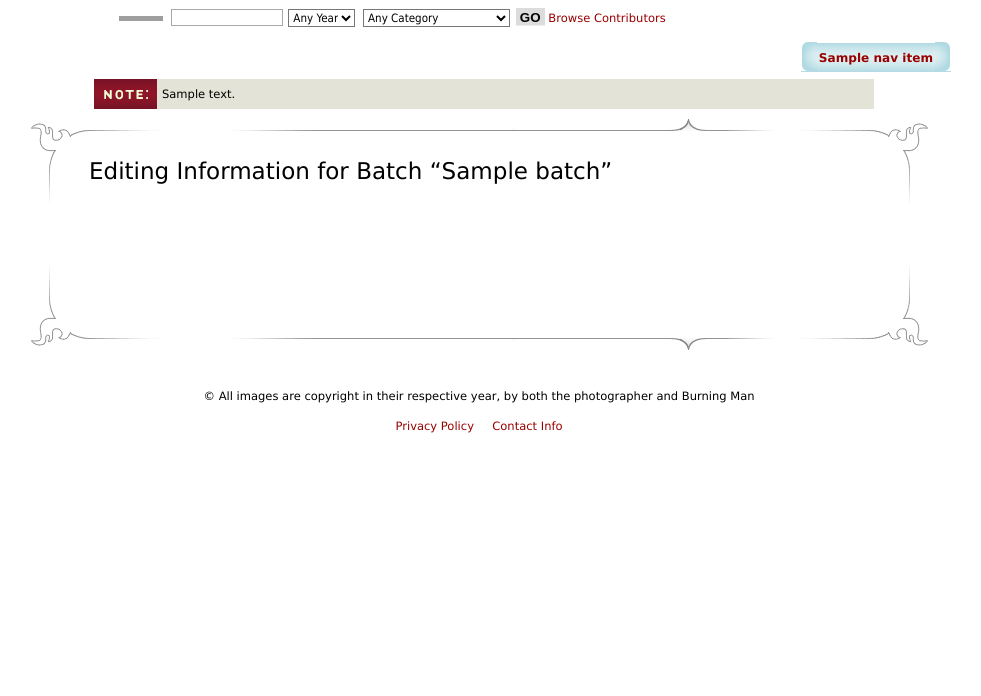
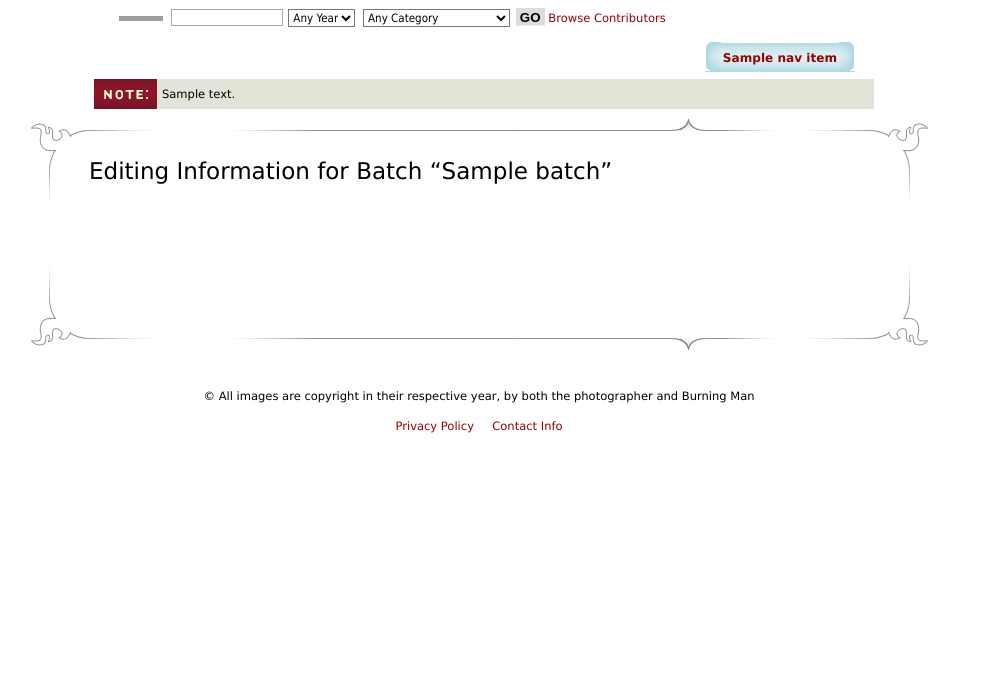
Before and after one commit to rafrombrc/bm.gallery, a Django app: template src/bm.gallery/bm/gallery/templates/gallery/batch_edit.html in a window 1280 px wide. Shown: the part 449-1145 px from the top of the page, without its empty margins (161-1142 px from the left). Run offline with Django 3.2, Linux system fonts and the light colour scheme; the template is opened without the code that fills it: most values are stand-ins (such as "Sample title", 1, 10 or a date in 2020); some libraries are stand-ins or nearby versions; grey boxes are pictures that could not be loaded.

Commit message:
Changing position of buttons

```diff
--- a/src/bm.gallery/bm/gallery/static/css/style.css
+++ b/src/bm.gallery/bm/gallery/static/css/style.css
@@ -610,9 +610,10 @@ a.listingPrevious img {
 
 #contrib-mod-nav {
 	display: block;
-	margin: 0 0 10px 0;
+	margin: 0 96px 10px 0;
 	padding: 8px 0 6px 0;
 	height: 29px;
+
  }
 
 
```
